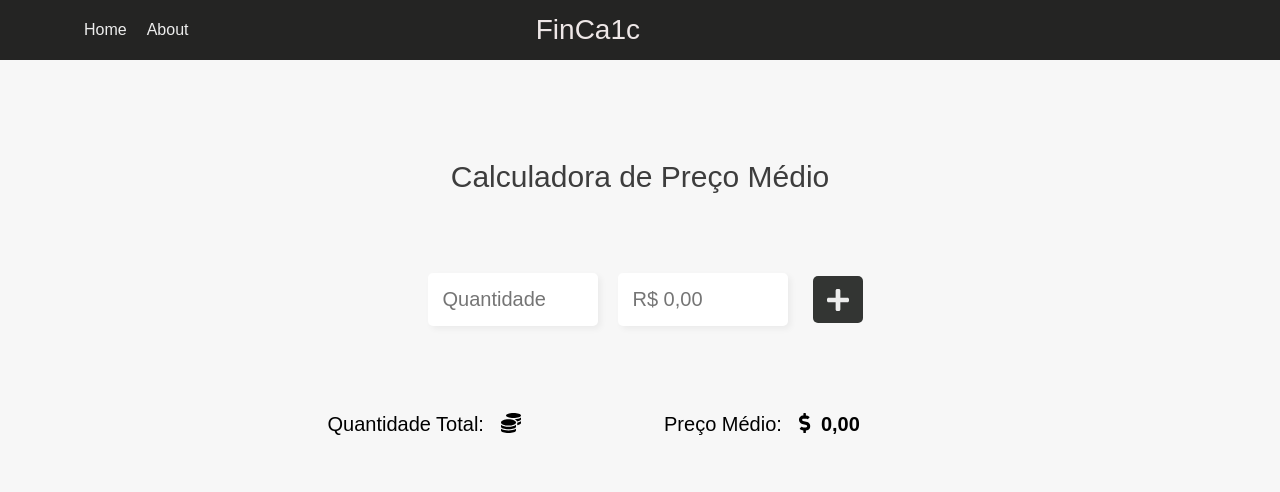
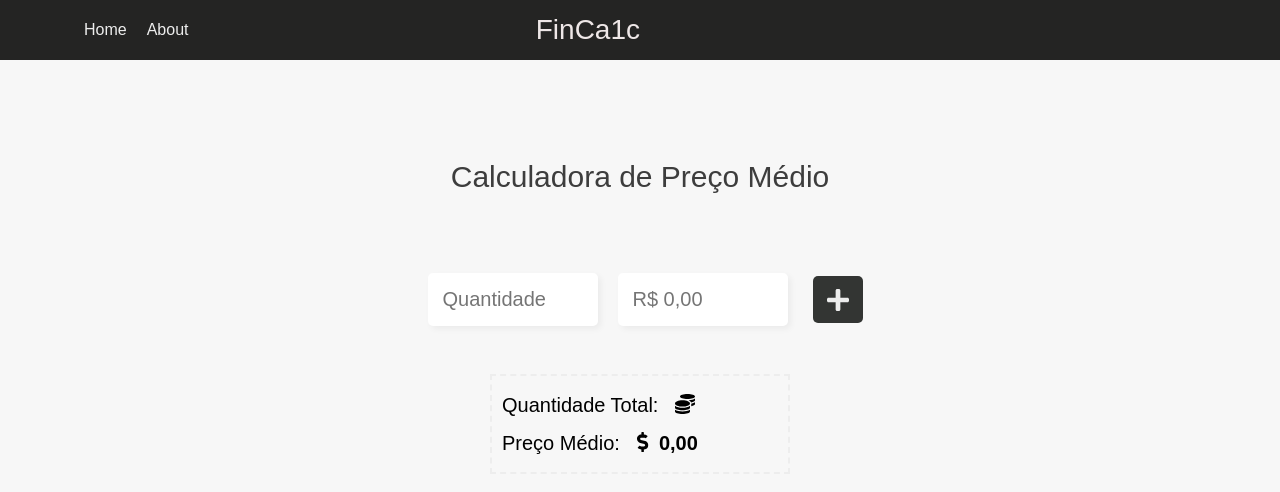
Before and after one commit to hewmoreira/finprice, a Vue app: page / in a window 1280 px wide. Shown: the top 492 px of the page. Built offline with nearby package versions, Linux system fonts and the light colour scheme.

Commit message:
added box

```diff
--- a/src/pages/PrecoMedio.vue
+++ b/src/pages/PrecoMedio.vue
@@ -12,19 +12,18 @@
     </div>
     <div id="result">
         <div id="divQtdTotal">
-            <span class="qtdTotal">
+            <div class="qtdTotal">
                 Quantidade Total: &nbsp;
                 <font-awesome-icon icon="coins"/>&nbsp;
                 <b>{{ quantidade }}</b>
-
-            </span>
+            </div>
         </div>
         <div id="divPMTotal">
-            <span class="pmAtual">
+            <div class="pmAtual">
                 Preço Médio: &nbsp;
                 <font-awesome-icon icon="dollar-sign"/>&nbsp;
                 <b>{{ formatPrice(preco) }}</b>
-            </span>
+            </div>
         </div>
     </div>
     <div id="publish"></div>
@@ -143,15 +142,17 @@ export default {
 
 
     #result{
-        width: 625px;
+        min-width: 300px;
         height: 100px;
         display: flex;
-        align-items: center;
-        justify-content: space-between;
+        flex-direction: column;
+        justify-content: space-around;
+        padding: 10px;
+        border: 2px dashed var(--color-white1);
     }
 
     #divQtdTotal{
-        width: 350px;
+        width: auto;
     }
 
     .qtdTotal{
@@ -159,7 +160,7 @@ export default {
     }
 
     #divPMTotal{
-        width: 300px;
+        width: auto;
     }
 
     .pmAtual{
```
